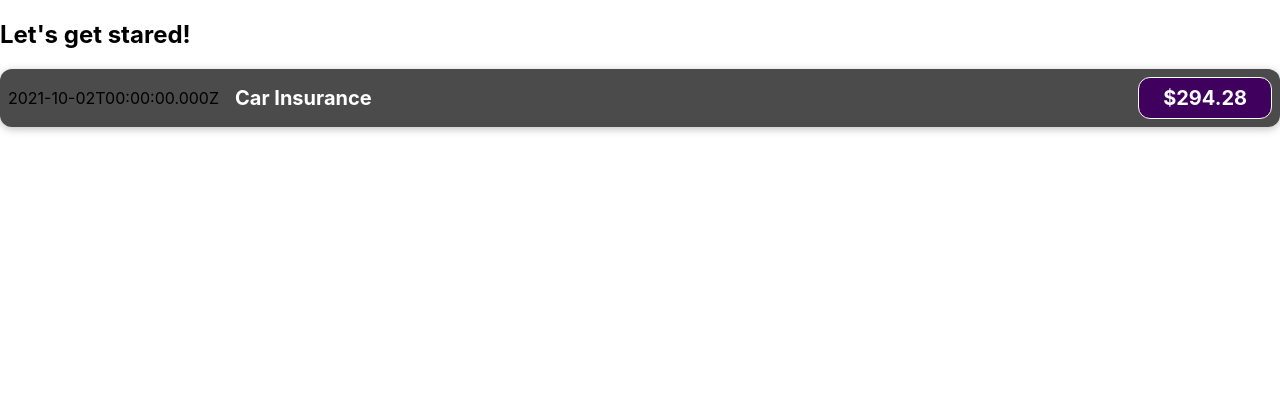
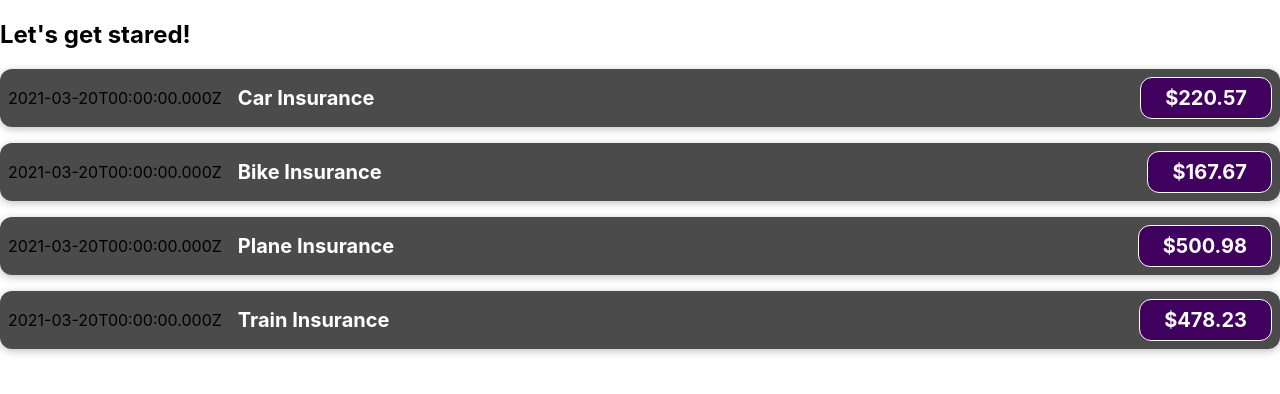
Before and after one commit to avicse1/react-js, a React (Create React App) app: page / in a window 1280 px wide. Shown: the top 394 px of the page. Built offline with nearby package versions, Linux system fonts and the light colour scheme.

Commit message:
use of pros and passing dynamic data

```diff
--- a/src/App.js
+++ b/src/App.js
@@ -1,12 +1,53 @@
-import ExpenseItem from './components/ExpenseItem';
+import ExpenseItem from "./components/ExpenseItem";
 
 function App() {
-  return (
-    <div>
-      <h2>Let's get stared!</h2>
-      <ExpenseItem></ExpenseItem>
-    </div>
-  );
+    const expenses = [
+        {
+            title: "Car Insurance",
+            amount: 220.57,
+            date: new Date(2021, 2, 20),
+        },
+        {
+            title: "Bike Insurance",
+            amount: 167.67,
+            date: new Date(2021, 2, 20),
+        },
+        {
+            title: "Plane Insurance",
+            amount: 500.98,
+            date: new Date(2021, 2, 20),
+        },
+        {
+            title: "Train Insurance",
+            amount: 478.23,
+            date: new Date(2021, 2, 20),
+        },
+    ];
+    return (
+        <div>
+            <h2>Let's get stared!</h2>
+            <ExpenseItem
+                title={expenses[0].title}
+                amount={expenses[0].amount}
+                date={expenses[0].date}
+            ></ExpenseItem>
+            <ExpenseItem
+                title={expenses[1].title}
+                amount={expenses[1].amount}
+                date={expenses[1].date}
+            ></ExpenseItem>
+            <ExpenseItem
+                title={expenses[2].title}
+                amount={expenses[2].amount}
+                date={expenses[2].date}
+            ></ExpenseItem>
+            <ExpenseItem
+                title={expenses[3].title}
+                amount={expenses[3].amount}
+                date={expenses[3].date}
+            ></ExpenseItem>
+        </div>
+    );
 }
 
 export default App;
--- a/src/components/ExpenseItem.js
+++ b/src/components/ExpenseItem.js
@@ -1,15 +1,12 @@
 import "./ExpenseItem.css";
 
-function ExpenseItem() {
-    const expensDate = new Date(2021, 9, 2);
-    const expenseTitle = "Car Insurance";
-    const expensePrice = 294.28;
+function ExpenseItem(pros) {
     return (
         <div className="expense-item">
-            <div>{expensDate.toISOString()}</div>
+            <div>{pros.date.toISOString()}</div>
             <div className="expense-item__description">
-                <h2>{expenseTitle}</h2>
-                <div className="expense-item__price">${expensePrice}</div>
+                <h2>{pros.title}</h2>
+                <div className="expense-item__price">${pros.amount}</div>
             </div>
         </div>
     );
```
